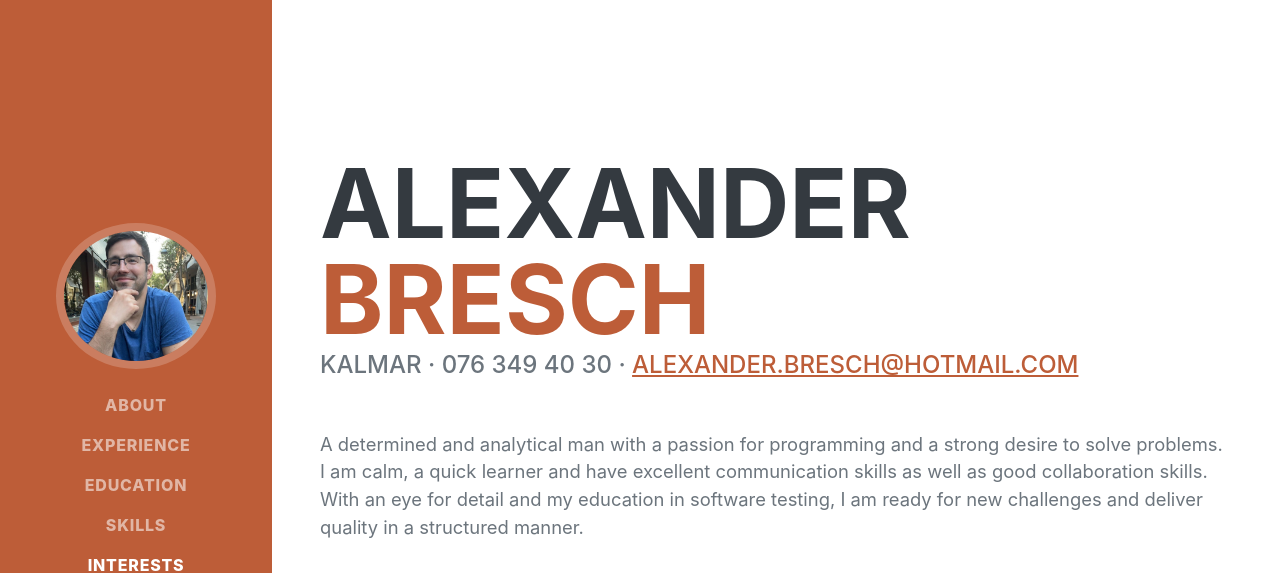
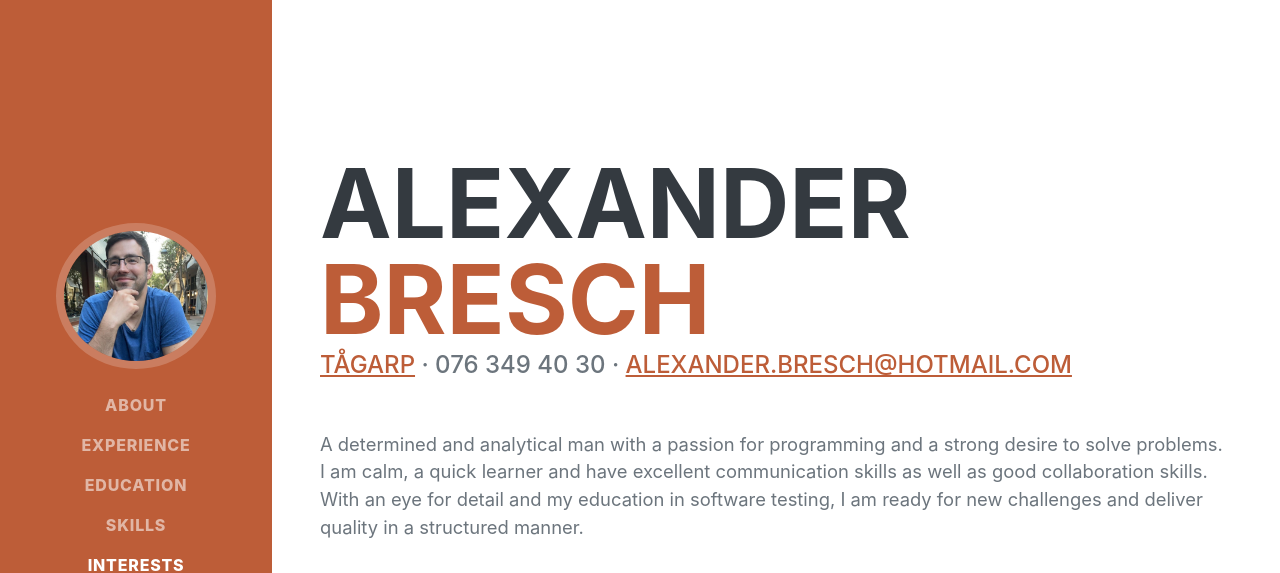
Before and after one commit to Bresch90/Bresch90.github.io, a plain HTML site: page index.html in a window 1280 px wide. Shown: the top 573 px of the page. Drawn offline with nearby package versions, Linux system fonts and the light colour scheme; a web font is replaced by a local one.

Commit message:
Change living address

```diff
--- a/index.html
+++ b/index.html
@@ -43,7 +43,8 @@
                         <span class="text-primary">Bresch</span>
                     </h1>
                     <div class="subheading mb-5">
-                        Kalmar · 076 349 40 30 ·
+                        <a href="https://maps.app.goo.gl/7BGdyAmUcz3R5kx26">Tågarp</a>
+                        <span>· 076 349 40 30 ·</span>
                         <a href="mailto:alexander.bresch@hotmail.com">alexander.bresch@hotmail.com</a>
                     </div>
                     <p class="lead mb-5">A determined and analytical man with a passion for programming and a strong desire to solve problems.
```
